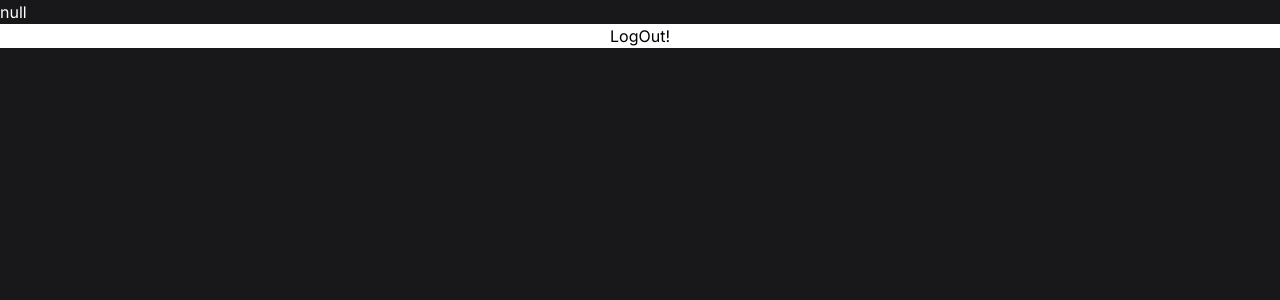
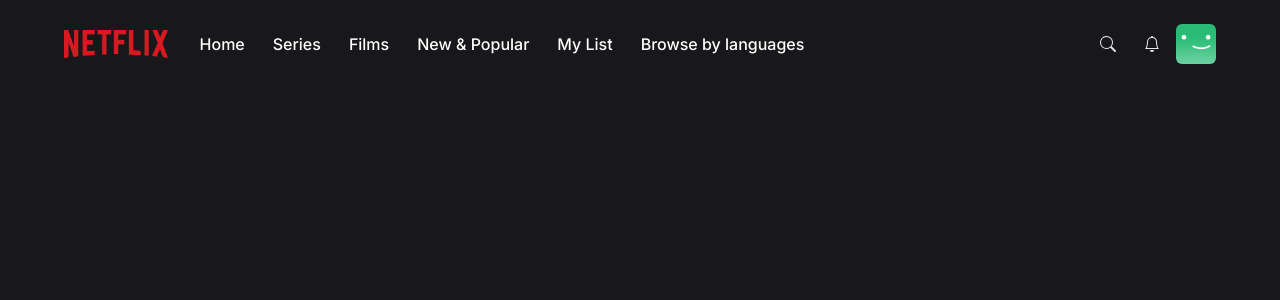
Before and after one commit to AlexandruIoan20/Netflix-Clone, a Next.js app in the folder netflix/: page / in a window 1280 px wide. Shown: the top 300 px of the page. Built offline with nearby package versions, Linux system fonts and the light colour scheme; no server answers.

Commit message:
Navbar UI

```diff
--- a/netflix/app/page.tsx
+++ b/netflix/app/page.tsx
@@ -1,13 +1,11 @@
-import getCurrentUser from "./actions/getCurrentUser";
-import LogoutButton from "./components/LogoutButton";
+import Navbar from "@/components/navbar/Navbar"
 
 const HomePage = async () => {
-  const currentUser = await getCurrentUser();
+
   return (
-    <div className = ''>
-      <p className ='text-white'> { JSON.stringify(currentUser)} </p>
-      <LogoutButton />
-    </div>
+    <>
+      <Navbar />
+    </>
   )
 }
 
--- a/netflix/app/profiles/page.tsx
+++ b/netflix/app/profiles/page.tsx
@@ -9,7 +9,7 @@
             <h1 className = 'text-3xl md:text-6xl text-white text-center'>
                 Who is watching?
             </h1>
-            <ProfileGroup currentUser = { currentUser } />
+            <ProfileGroup currentUser = { currentUser! } />
         </div>
     </div>
   )
--- /dev/null
+++ b/netflix/components/navbar/AccountMenu.tsx
@@ -0,0 +1,28 @@
+'use client';
+
+import { signOut } from "next-auth/react";
+import React from "react";
+
+interface AccountMenuProps {
+    visible?: boolean,
+}
+const AccountMenu = ({ visible }: AccountMenuProps) => {
+    if(!visible)
+        return null;
+  return (
+    <div className = 'bg-black w-56 absolute top-14 right-0 py-5 flex-col border-2 border-gray-800 flex'>
+        <div className = 'flex flex-col gap-3'>
+            <div className = 'px-3 group/item flex flex-row gap-3 items-center w-full'>
+                <img className = 'w-8 rounded-md' src="/images/default-green.png" alt="avatar" />
+                <p className = 'text-white text-sm group-hover/item:underline'> Username </p>
+            </div>
+            <hr className = 'bg-gray-600 border-0 h-px my-4'/>
+            <div onClick = { () => { signOut() } } className = 'px-3 text-center text-white text-sm hover:underline'>
+                Sign out of Netflix
+            </div>
+        </div>
+    </div>
+  )
+}
+
+export default AccountMenu
--- /dev/null
+++ b/netflix/components/navbar/MenuHolder.tsx
@@ -0,0 +1,45 @@
+'use client';
+
+import MobileMenu from './MobileMenu';
+import { useCallback, useState } from 'react';
+import { BsChevronDown } from 'react-icons/bs';
+import AccountMenu from './AccountMenu';
+
+interface Props {
+    children: React.ReactNode,
+}
+
+const MenuHolders = ({ children }: Props) => {
+    const [ showMobileMenu, setShowMobileMenu ] = useState <boolean> (false);
+    const [ showAccountMenu, setShowAccountMenu ] = useState <boolean> (false);
+
+    const toggleMobileMenu = useCallback( () => {
+        setShowMobileMenu((currentValue) => !currentValue);
+     }, [])
+
+     const toggleAccountMenu = useCallback( () => {
+      setShowAccountMenu((currentValue) => !currentValue);
+   }, [])
+  return (
+    <>
+      <div
+          onClick = { toggleMobileMenu }
+          className = 'lg:hidden flex flex-row items-center gap-2 ml-8 cursor-pointer relative'>
+          <p className = 'text-white text-sm font-medium'> Browse </p>
+          <BsChevronDown className = { `text-white transition ${showMobileMenu ?  'rotate-180' : 'rotate-0'}`}  />
+          <MobileMenu visible = { showMobileMenu } />
+      </div>
+      { children }
+      <div onClick = { toggleAccountMenu  } className = 'flex flex-row cursor-pointer relative items-center ml-4 gap-2'>
+        <div className = 'w-6 h-6 lg:w-10 lg:h-10 rounded-md overflow-hidden flex-row'>
+            <img src="/images/default-green.png" alt="avatar" />
+            <BsChevronDown className = { `text-white transition ${showAccountMenu ?  'rotate-180' : 'rotate-0'}`} />
+            <AccountMenu visible = { showAccountMenu } />
+        </div>
+      </div>
+    </>
+
+  )
+}
+
+export default MenuHolders
--- /dev/null
+++ b/netflix/components/navbar/MobileMenu.tsx
@@ -0,0 +1,26 @@
+import React from 'react';
+
+interface MobileMenuProps  {
+    visible?: boolean,
+
+}
+
+const MobileMenu = ({ visible }: MobileMenuProps) => {
+    if(!visible)
+        return null;
+  return (
+    <div className = 'bg-black w-56 absolute top-8 left-0 py-5 flex-col border-2 border-gray-800 flex'>
+        <div className = 'flex flex-col gap-4'>
+
+            <div className = 'px-3 text-center text-white hover:underline'> Home </div>
+            <div className = 'px-3 text-center text-white hover:underline'> Series </div>
+            <div className = 'px-3 text-center text-white hover:underline'> Films </div>
+            <div className = 'px-3 text-center text-white hover:underline'> New & Popular </div>
+            <div className = 'px-3 text-center text-white hover:underline'> My List </div>
+            <div className = 'px-3 text-center text-white hover:underline'> Browse by languages </div>
+        </div>
+    </div>
+  )
+}
+
+export default MobileMenu;
--- /dev/null
+++ b/netflix/components/navbar/Navbar.tsx
@@ -0,0 +1,63 @@
+'use client';
+
+import { useState, useEffect } from 'react';
+import NavbarItem from './NavbarItem';
+import MenuHolder from './MenuHolder';
+
+import { BsSearch, BsBell  } from 'react-icons/bs';
+
+const TOP_OFFSET = 66;
+
+const Navbar = () => {
+    const [ showBackround, setShowBackgorund ] = useState <boolean> (false);
+
+    useEffect( () => {
+        const handleScroll = () => {
+            if(window.scrollY >= TOP_OFFSET) {
+                setShowBackgorund(true);
+            } else {
+                setShowBackgorund(false)
+            }
+        }
+
+        window.addEventListener('scroll', handleScroll);
+
+        return () => {
+            window.removeEventListener('scroll', handleScroll);
+        }
+    }, [])
+  return (
+    <nav className = 'w-full fixed z-40'>
+        <div
+            className = { `px-4 md:px-16 py-6 flex flex-row items-center transition duration-500
+                ${showBackround ? 'bg-zinc-900 bg-opacity-90' :  "" }`  }
+        >
+            <img
+                className = 'h-4 lg:h-7'
+                src="/images/logo.png"
+                alt="logo"
+            />
+            <div className = 'flex-row ml-8 gap-7 hidden lg:flex'>
+                <NavbarItem label = "Home" />
+                <NavbarItem label = "Series" />
+                <NavbarItem label = "Films" />
+                <NavbarItem label = "New & Popular" />
+                <NavbarItem label = "My List" />
+                <NavbarItem label = "Browse by languages" />
+            </div>
+            <MenuHolder>
+                <div className = 'flex flex-row ml-auto gap-7 items-center'>
+                    <div className = 'text-gray-200 hover:text-gray-300 cursor-pointer transition'>
+                        <BsSearch />
+                    </div>
+                    <div className = 'text-gray-200 hover:text-gray-300 cursor-pointer transition'>
+                        <BsBell />
+                    </div>
+                </div>
+            </MenuHolder>
+        </div>
+    </nav>
+  )
+}
+
+export default Navbar
--- /dev/null
+++ b/netflix/components/navbar/NavbarItem.tsx
@@ -0,0 +1,13 @@
+import React from 'react';
+
+interface NavbarItemProps {
+    label: string,
+}
+
+const NavbarItem = ({ label }: NavbarItemProps) => {
+  return (
+    <div className = 'text-white cursor-pointer font-medium hover:text-gray-300 transition'> { label } </div>
+  )
+}
+
+export default NavbarItem
```
